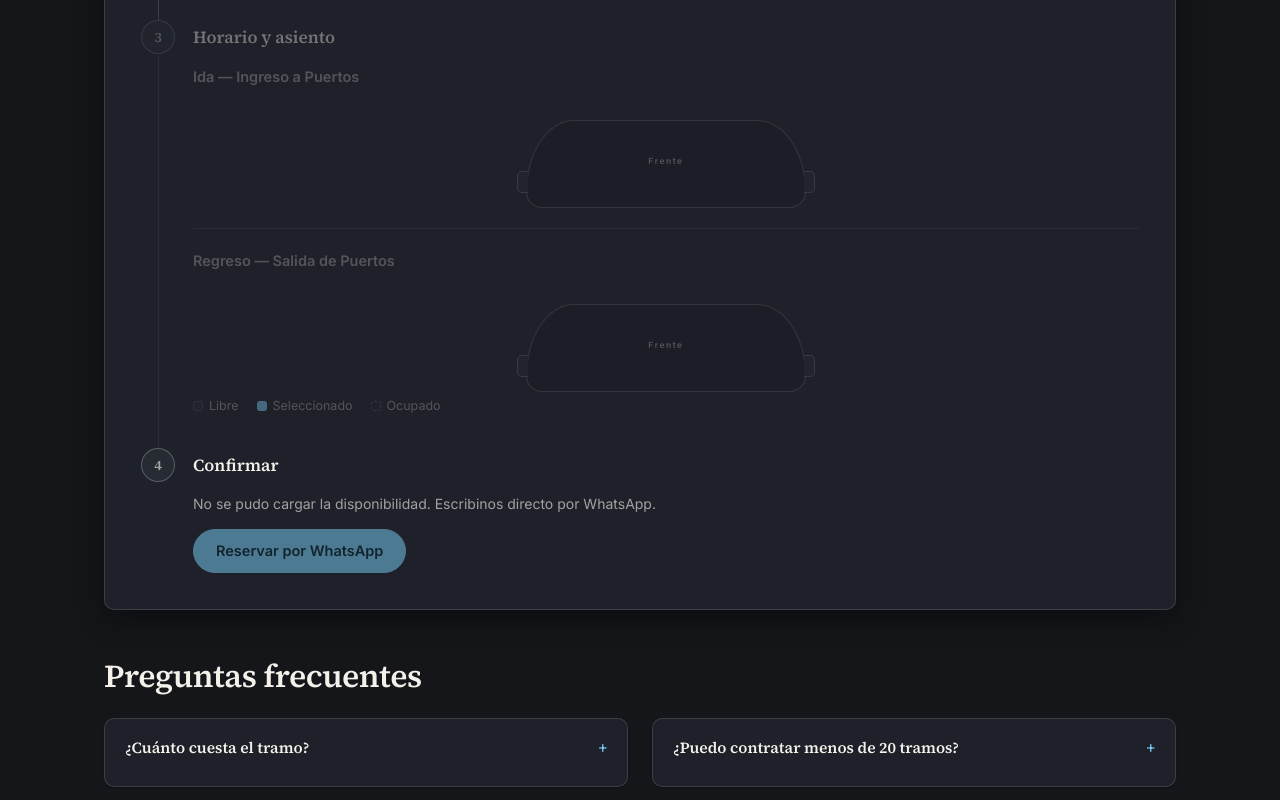
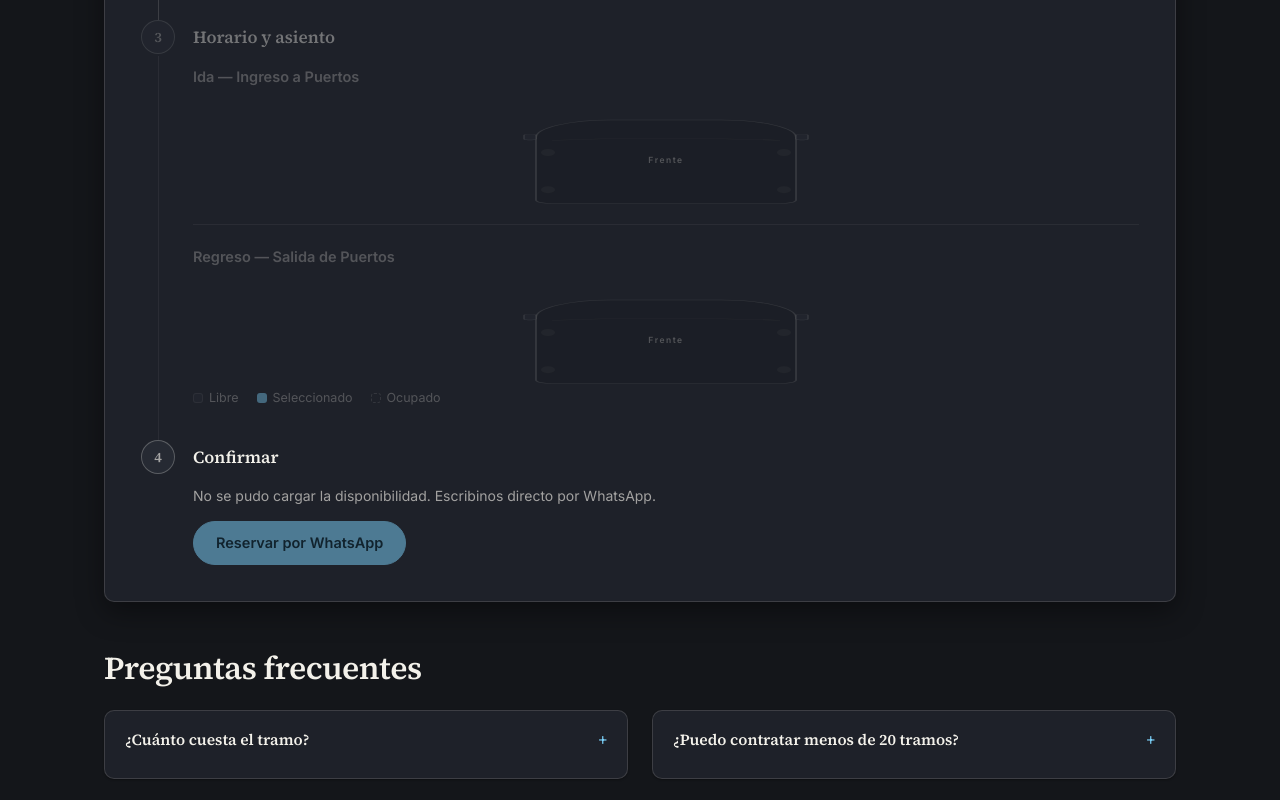
Before and after one commit to fentcore/traslados-privados, a website: page app/public/index.html in a window 1280 px wide. Shown: the part 2260-3060 px from the top of the page. Drawn offline with Linux system fonts and the light colour scheme; no server answers.

Commit message:
Reemplaza el plano de asientos por un SVG con forma real de van vista desde arriba
Antes era CSS con border-radius (rectangulo con esquinas redondeadas), lo cual seguia sin parecer un vehiculo. Ahora es un SVG dibujado con morro curvo tipo parabrisas, espejos laterales y marcas de ruedas, al estilo de los planos de asientos de avion. Los asientos se renderizan igual que antes, superpuestos sobre el contorno.

Co-Authored-By: Claude Sonnet 5 <noreply@anthropic.com>

```diff
--- a/app/public/index.html
+++ b/app/public/index.html
@@ -218,22 +218,17 @@
   }
   .van-tabs button.active { background: var(--color-accent-soft); border-color: var(--color-accent); color: var(--color-accent); }
 
-  .van-plan {
-    width: min(280px, 100%); margin: 4px auto 0; border: 1px solid var(--color-border-strong);
-    border-radius: 60px 60px 20px 20px / 90px 90px 20px 20px;
-    padding: 34px 22px 22px; background: var(--color-bg-alt); position: relative;
+  .van-plan { position: relative; width: min(260px, 100%); margin: 4px auto 0; padding: 34px 20px 20px; }
+  .van-outline { position: absolute; inset: 0; width: 100%; height: 100%; z-index: 0; overflow: visible; }
+  .van-outline .van-body { fill: var(--color-bg-alt); stroke: var(--color-border-strong); stroke-width: 2; }
+  .van-outline .van-windshield { fill: none; stroke: var(--color-border); stroke-width: 1.5; }
+  .van-outline .van-mirror { fill: var(--color-surface-2); stroke: var(--color-border-strong); stroke-width: 1.5; }
+  .van-outline .van-wheel { fill: var(--color-border-strong); opacity: .3; }
+  .van-plan-label {
+    position: relative; z-index: 1; text-align: center; font-size: 8.5px; letter-spacing: 0.18em;
+    color: var(--color-text-muted); font-weight: 600; margin-bottom: 16px;
   }
-  .van-plan::before, .van-plan::after {
-    content: ''; position: absolute; top: 50px; width: 11px; height: 22px;
-    background: var(--color-surface-2); border: 1px solid var(--color-border-strong);
-  }
-  .van-plan::before { left: -10px; border-radius: 5px 0 0 5px; border-right: none; }
-  .van-plan::after { right: -10px; border-radius: 0 5px 5px 0; border-left: none; }
-  .van-plan-label {
-    text-align: center; font-size: 8.5px; letter-spacing: 0.18em; color: var(--color-text-muted);
-    font-weight: 600; margin-bottom: 16px;
-  }
-  .van-seats { display: flex; flex-direction: column; gap: 8px; }
+  .van-seats { position: relative; z-index: 1; display: flex; flex-direction: column; gap: 8px; }
   .van-row { display: flex; gap: 8px; justify-content: center; }
   .van-row:not(:first-child) { padding-top: 8px; border-top: 1px dashed var(--color-border); }
   .van-driver {
@@ -402,12 +397,32 @@
               <div class="leg" id="leg-ida">
                 <div class="leg-title"><span class="leg-num" id="leg-ida-num" style="display: none;">1</span>Ida — Ingreso a Puertos</div>
                 <div class="van-tabs" id="van-tabs-ida"></div>
-                <div class="van-plan"><div class="van-plan-label">Frente</div><div class="van-seats" id="van-seats-ida"></div></div>
+                <div class="van-plan"><svg class="van-outline" viewBox="0 0 260 360" preserveAspectRatio="none" aria-hidden="true">
+                  <path class="van-body" d="M75,0 L185,0 A75,75 0 0 1 260,75 L260,344 A16,16 0 0 1 244,360 L16,360 A16,16 0 0 1 0,344 L0,75 A75,75 0 0 1 75,0 Z"/>
+                  <path class="van-windshield" d="M16,88 Q130,68 244,88"/>
+                  <rect class="van-mirror" x="-12" y="62" width="12" height="24" rx="4"/>
+                  <rect class="van-mirror" x="260" y="62" width="12" height="24" rx="4"/>
+                  <ellipse class="van-wheel" cx="12" cy="140" rx="7" ry="15"/>
+                  <ellipse class="van-wheel" cx="248" cy="140" rx="7" ry="15"/>
+                  <ellipse class="van-wheel" cx="12" cy="300" rx="7" ry="15"/>
+                  <ellipse class="van-wheel" cx="248" cy="300" rx="7" ry="15"/>
+                </svg>
+                <div class="van-plan-label">Frente</div><div class="van-seats" id="van-seats-ida"></div></div>
               </div>
               <div class="leg" id="leg-regreso">
                 <div class="leg-title"><span class="leg-num" id="leg-regreso-num" style="display: none;">2</span>Regreso — Salida de Puertos</div>
                 <div class="van-tabs" id="van-tabs-regreso"></div>
-                <div class="van-plan"><div class="van-plan-label">Frente</div><div class="van-seats" id="van-seats-regreso"></div></div>
+                <div class="van-plan"><svg class="van-outline" viewBox="0 0 260 360" preserveAspectRatio="none" aria-hidden="true">
+                  <path class="van-body" d="M75,0 L185,0 A75,75 0 0 1 260,75 L260,344 A16,16 0 0 1 244,360 L16,360 A16,16 0 0 1 0,344 L0,75 A75,75 0 0 1 75,0 Z"/>
+                  <path class="van-windshield" d="M16,88 Q130,68 244,88"/>
+                  <rect class="van-mirror" x="-12" y="62" width="12" height="24" rx="4"/>
+                  <rect class="van-mirror" x="260" y="62" width="12" height="24" rx="4"/>
+                  <ellipse class="van-wheel" cx="12" cy="140" rx="7" ry="15"/>
+                  <ellipse class="van-wheel" cx="248" cy="140" rx="7" ry="15"/>
+                  <ellipse class="van-wheel" cx="12" cy="300" rx="7" ry="15"/>
+                  <ellipse class="van-wheel" cx="248" cy="300" rx="7" ry="15"/>
+                </svg>
+                <div class="van-plan-label">Frente</div><div class="van-seats" id="van-seats-regreso"></div></div>
               </div>
             </div>
             <div class="van-legend" style="margin-top: 4px;">
```
